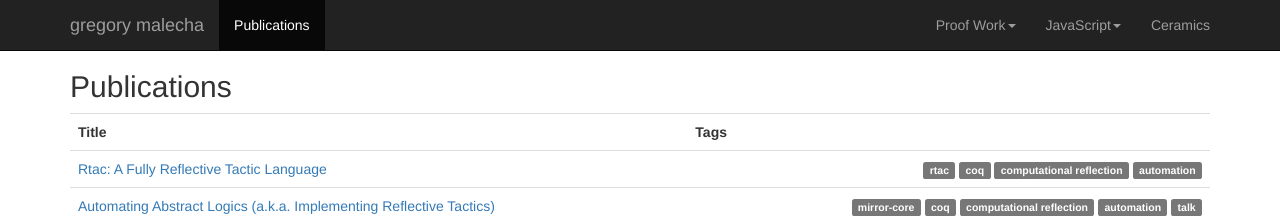
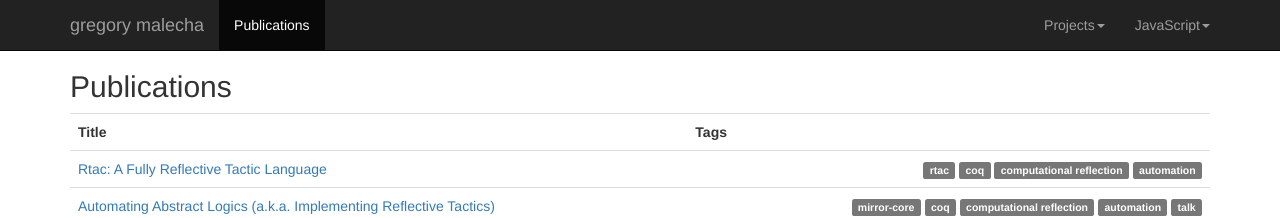
Before and after one commit to gmalecha/gmalecha.github.io, a Jekyll site: the page built from publications.html, in a window 1280 px wide. Shown: the top 218 px of the page. Built offline with Jekyll 4.4.1, drawn with Linux system fonts in a browser that asks for light colours; nearby versions of some CDN libraries.

Commit message:
revisions to the layout.

```diff
--- a/_layouts/default.html
+++ b/_layouts/default.html
@@ -48,13 +48,14 @@
 	  </ul>
           <ul class="nav navbar-nav navbar-right">
 	    <li class="dropdown">
-              <a href="#" class="dropdown-toggle" data-toggle="dropdown" role="button" aria-expanded="false">Proof Work<span class="caret"></span></a>
+              <a href="#" class="dropdown-toggle" data-toggle="dropdown" role="button" aria-expanded="false">Projects<span class="caret"></span></a>
               <ul class="dropdown-menu" role="menu">
-		<li><a href="#ext-lib">ExtLib</a></li>
-		<li><a href="/mirror-core/">MirrorCore</a></li>
-		<li><a href="#proof-forge">Proof Forge</a></li>
-		<li><a href="#template-coq">TemplateCoq</a></li>
-		<li><a href="#plugin-utils">Plugin Utils</a></li>
+		<li><a href="//github.com/coq-ext-lib/coq-ext-lib">ExtLib</a></li>
+		<li><a href="//github.com/gmalecha/mirror-core">MirrorCore</a></li>
+{% comment %}	<li><a href="#proof-forge">Proof Forge</a></li> {% endcomment %}
+		<li><a href="//github.com/gmalecha/template-coq">TemplateCoq</a></li>
+		<li><a href="//github.com/gmalecha/coq-plugin-utils">Plugin Utils</a></li>
+		<li><a href="//github.com/ynot-harvard/ynot">Ynot</a></li>
               </ul>
             </li>
 	    <li class="dropdown">
@@ -64,7 +65,9 @@
 		<li><a href="/games/sliding/">Sliding Tile</a></li>
               </ul>
             </li>
+{% comment %}
 	    <li{% if page.category == 'ceramics' or page.url == '/ceramics/index.html' %} class="active"{% endif %}><a href="/ceramics/">Ceramics</a></li>
+{% endcomment %}
           </ul>
         </div>
       </div>
```
